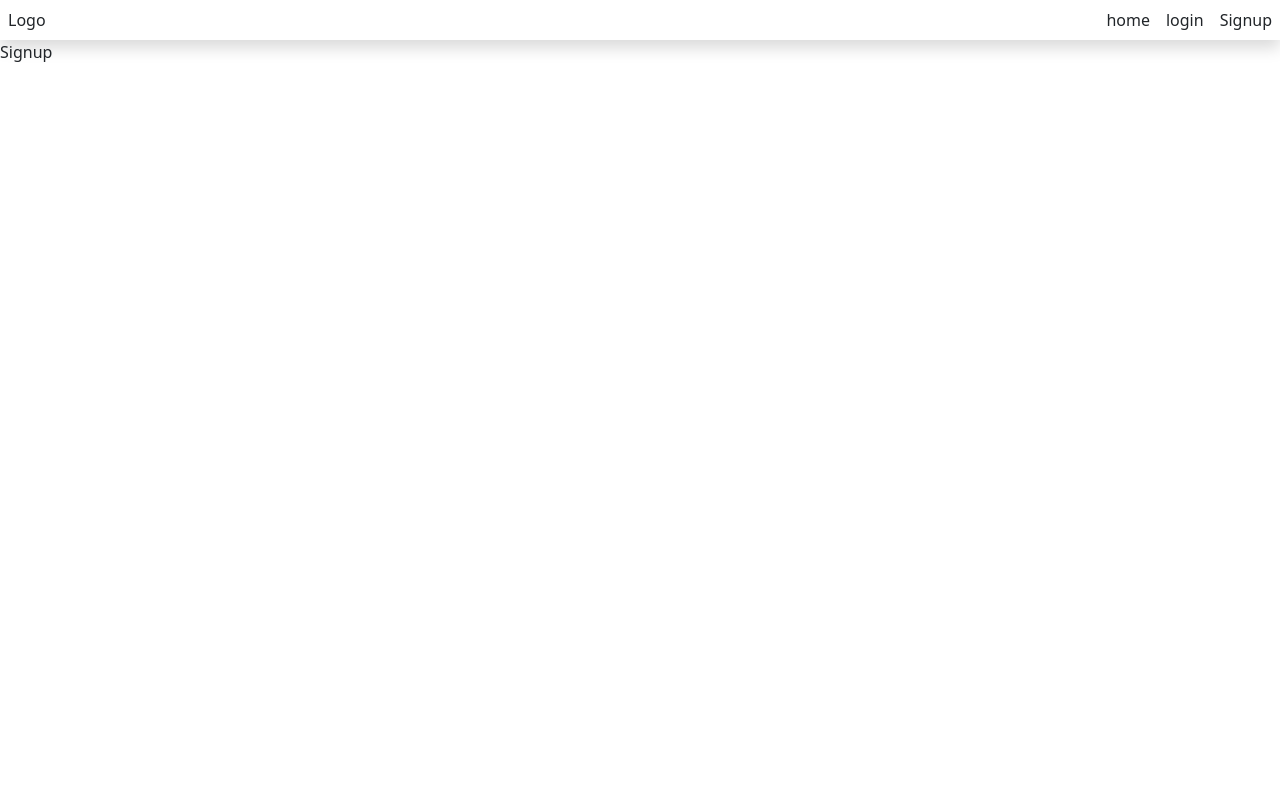
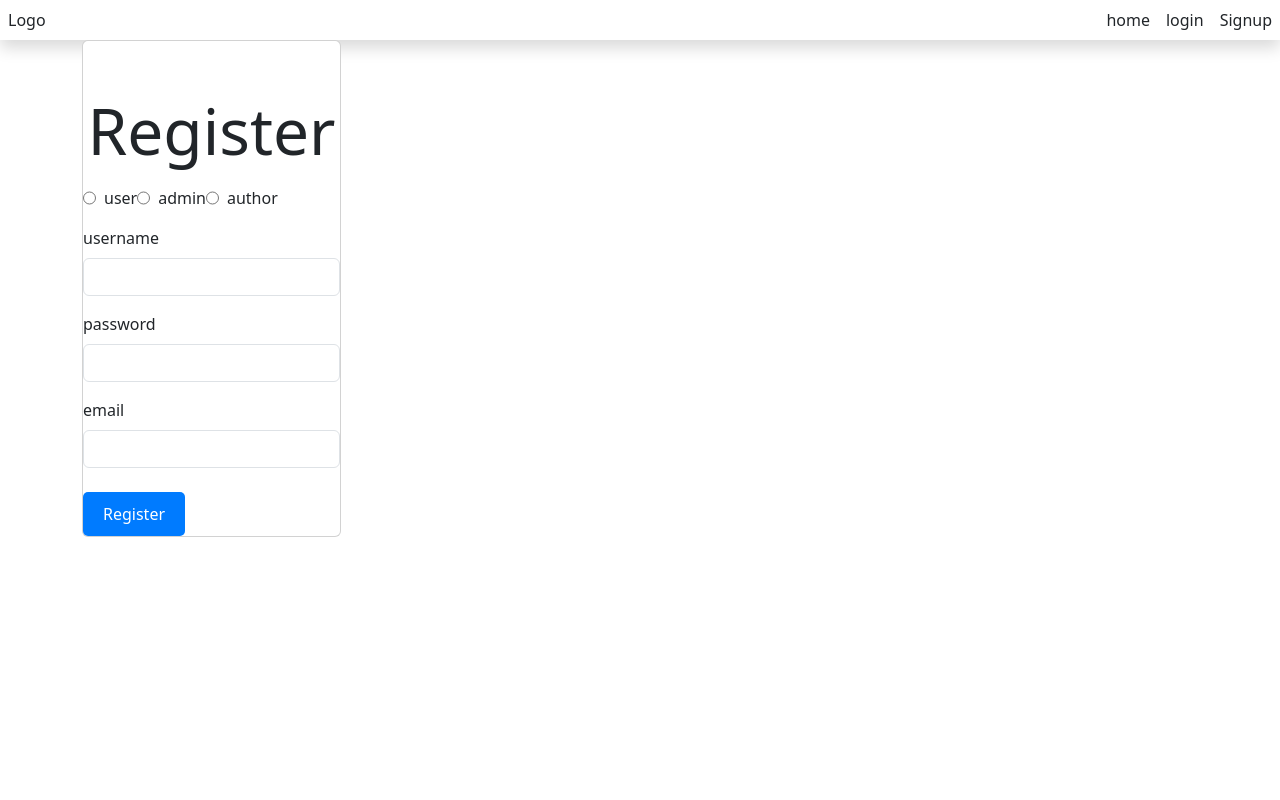
Before and after one commit to Devyalamaddi/Blog-App, a React (Vite) app in the folder client/: page /signup in a window 1280 px wide. Shown: the top 800 px of the page. Built offline with nearby package versions, Linux system fonts and the light colour scheme.

Commit message:
designed login and signup page

```diff
--- a/client/src/components/Footer.jsx
+++ b/client/src/components/Footer.jsx
@@ -7,7 +7,7 @@ const Footer = () => {
   return (
     <footer className="footer">
       <div className="footer-content">
-        <div className="footer-section about">
+        <div className="footer-section about-footer">
           <h3>About This Blog</h3>
           <p>
             Welcome to our blog! Stay updated with the latest articles on web development, technology, and more.
--- a/client/src/components/Header.jsx
+++ b/client/src/components/Header.jsx
@@ -8,12 +8,12 @@ function Header() {
         <Link className='nav-link' to=''>Logo</Link>
       </div>
       <div className='d-flex gap-3'>
-        <NavLink className="nav-link  hover:text-fuchsia-600 focus:text-orange-600" to='/'>home</NavLink>
-        <NavLink className="nav-link  hover:text-fuchsia-600  focus:text-orange-600" to='/login'>login</NavLink>
-        <NavLink className="nav-link  hover:text-fuchsia-600 focus:text-orange-600" to='/signup'>Signup</NavLink>
+        <NavLink className="nav-link  hover:text-fuchsia-600 focus:text-orange-600 active:text-red-700" to='/'>home</NavLink>
+        <NavLink className="nav-link  hover:text-fuchsia-600  focus:text-orange-600 active:text-red-700" to='/login'>login</NavLink>
+        <NavLink className="nav-link  hover:text-fuchsia-600 focus:text-orange-600 active:text-red-700" to='/signup'>Signup</NavLink>
       </div>
     </nav>
   )
 }
 
-export default Header
+export default Header;
--- /dev/null
+++ b/client/src/pages/Home.css
@@ -0,0 +1,103 @@
+/* Global Styles */
+.home-container {
+    font-family: 'Arial', sans-serif;
+    padding: 20px;
+    color: #333;
+  }
+
+  /* Hero Section */
+  .hero {
+    background-color: #f0f8ff;
+    padding: 40px;
+    text-align: center;
+    border-radius: 10px;
+    margin-bottom: 30px;
+  }
+
+  .hero h1 {
+    margin-bottom: 10px;
+  }
+
+  .hero p {
+    margin-bottom: 20px;
+  }
+
+  /* Button Styles */
+  .btn {
+    padding: 10px 20px;
+    background-color: #007bff;
+    color: white;
+    border: none;
+    border-radius: 5px;
+    cursor: pointer;
+    font-size: 16px;
+  }
+
+  .btn:hover {
+    background-color: #0056b3;
+  }
+
+  /* About Section */
+  .about {
+    background-color: #f9f9f9;
+    padding: 30px;
+    border-radius: 10px;
+    margin-bottom: 30px;
+    box-shadow: 0 4px 8px rgba(0, 0, 0, 0.1);
+  }
+
+  .about ul {
+    padding-left: 20px;
+  }
+
+  .about blockquote {
+    font-style: italic;
+    margin-top: 20px;
+    color: #555;
+  }
+
+  /* Posts Section */
+  .posts {
+    margin-bottom: 30px;
+  }
+
+  .post-item {
+    border: 1px solid #ddd;
+    padding: 20px;
+    border-radius: 10px;
+    margin-bottom: 20px;
+    background-color: #fff;
+  }
+
+  .post-item h3 {
+    margin-bottom: 10px;
+  }
+
+  .post-item p {
+    margin-bottom: 10px;
+  }
+
+  .link {
+    text-decoration: none;
+    color: #007bff;
+  }
+
+  .link:hover {
+    text-decoration: underline;
+  }
+
+  /* Subscribe Section */
+  .subscribe {
+    background-color: #f0f8ff;
+    padding: 20px;
+    text-align: center;
+    border-radius: 10px;
+  }
+
+  .email-input {
+    padding: 10px;
+    width: 300px;
+    border: 1px solid #ddd;
+    border-radius: 5px;
+    margin-right: 10px;
+  }
--- a/client/src/pages/Home.jsx
+++ b/client/src/pages/Home.jsx
@@ -1,12 +1,58 @@
-import React from 'react'
+import React from 'react';
+import {Link} from 'react-router-dom'
+import './Home.css';
 
-function Home() {
+function Home(){
   return (
-    <div className="container">
-      <div className='display-4 mt-4'> Welcome :{')'} <strong className='display-2'>Blogie</strong> {'<3'} </div>
-      {/* <h1 className='font-medium hover:bg-green-400'>DEV</h1> */}
+    <div className="home-container">
+      {/* Hero Section */}
+      <div className="hero">
+        <h1>Welcome to My Blog</h1>
+        <p>Explore articles, ideas, and insights. Stay updated with the latest posts!</p>
+        <Link className='nav-link' to='/signup'>Get Started</Link>
+      </div>
+
+      {/* About Section */}
+      <div className="about">
+        <h2>About This Blog</h2>
+        <p>
+          This blog covers a range of topics including tech, lifestyle, and personal growth. Our
+          mission is to provide valuable and engaging content to our readers.
+        </p>
+        <ul>
+          <li>Tech tutorials and news</li>
+          <li>Tips for personal development</li>
+          <li>Industry insights</li>
+        </ul>
+        <blockquote>
+          "A blog that brings value to the community is more than just a website—it's a movement."
+        </blockquote>
+      </div>
+
+      {/* Latest Posts Section */}
+      <div className="posts">
+        <h2>Latest Posts</h2>
+        <div className="post-item">
+          <h3>How to Learn React Fast</h3>
+          <p>Discover the key steps and resources to mastering React in no time...</p>
+          <a href="#" className="link">Read More</a>
+        </div>
+        <div className="post-item">
+          <h3>Top 5 Productivity Tips for Developers</h3>
+          <p>Increase your productivity with these proven tips...</p>
+          <a href="#" className="link">Read More</a>
+        </div>
+      </div>
+
+      {/* Subscribe Section */}
+      <div className="subscribe">
+        <h2>Subscribe to Our Newsletter</h2>
+        <p>Get the latest posts and exclusive content delivered directly to your inbox.</p>
+        <input type="email" placeholder="Enter your email" className="email-input" />
+        <button className="btn">Subscribe</button>
+      </div>
     </div>
-  )
-}
+  );
+};
 
-export default Home
+export default Home;
--- a/client/src/pages/Login.jsx
+++ b/client/src/pages/Login.jsx
@@ -2,7 +2,55 @@ import React from 'react'
 
 function Login() {
   return (
-    <div>Login</div>
+    <div className="container">
+      <div className="d-flex justify-center">
+        <div className='card bg-amber-500 mt-8'>
+          <form className="form mt-5 p-12 pt-1" onSubmit={handleSubmit(submitRegisteredUser)}>
+            <h2 className="text-center display-3 mb-3">Register</h2>
+            <div className="user-radio d-flex justify-evenly ">
+
+              <div className="user-radio d-flex gap-2 ">
+                <input type="radio" {...register('userType',{required:true})} id="user" value="user"/>
+                <label htmlFor="user">user</label>
+              </div>
+              <div className="user-radio d-flex gap-2 ">
+                <input type="radio" {...register('userType',{required:true})} id="admin" value="admin"/>
+                <label htmlFor="admin">admin</label>
+              </div>
+              <div className="user-radio d-flex gap-2 ">
+                <input type="radio" {...register('userType',{required:true})} id="author" value="author"/>
+                <label htmlFor="author">author</label>
+              </div>
+
+            </div>
+            {
+              errors.userType?.type==='required' && <p className='text-green-800 text-center'>*select any one</p>
+            }
+
+
+            <label htmlFor="username" className="form-label mt-3">username</label>
+            <input type="text" {...register('username',{required:true})} id="username" className='form-control w-96'/>
+            {
+              errors.username?.type==='required' && <p className='text-red-600'>*username needed</p>
+            }
+
+            <label htmlFor="password" className="form-label mt-3">password</label>
+            <input type="password" {...register('password',{required:true,minLength:8})} id="password" className='form-control w-96' />
+            {
+              errors.password?.type==='required' && <p className="text-red-700">*give a password</p>
+            }
+            {
+              errors.password?.type==='minLength' && <p className="text-blue-600">*minimum length of password is 8</p>
+            }
+
+            <div className="d-flex justify-center">
+              <button type="submit" className='btn bg-slate-200 border-indigo-700 hover:border-black hover:bg-gray-800 hover:text-red-50 mt-4 '>Register</button>
+            </div>
+          </form>
+
+        </div>
+      </div>
+    </div>
   )
 }
 
--- a/client/src/pages/Signup.jsx
+++ b/client/src/pages/Signup.jsx
@@ -1,8 +1,70 @@
-import React from 'react'
+import React from 'react';
+import {useForm} from 'react-hook-form';
 
 function Signup() {
+  const {register,handleSubmit,formState:{errors}} =useForm();
+
+  function submitRegisteredUser(userObj){
+    console.log(userObj)
+  }
+
   return (
-    <div>Signup</div>
+    <div className="container">
+      <div className="d-flex justify-center">
+        <div className='card bg-amber-500 mt-8'>
+          <form className="form mt-5 p-12 pt-1" onSubmit={handleSubmit(submitRegisteredUser)}>
+            <h2 className="text-center display-3 mb-3">Register</h2>
+            <div className="user-radio d-flex justify-evenly ">
+
+              <div className="user-radio d-flex gap-2 ">
+                <input type="radio" {...register('userType',{required:true})} id="user" value="user"/>
+                <label htmlFor="user">user</label>
+              </div>
+              <div className="user-radio d-flex gap-2 ">
+                <input type="radio" {...register('userType',{required:true})} id="admin" value="admin"/>
+                <label htmlFor="admin">admin</label>
+              </div>
+              <div className="user-radio d-flex gap-2 ">
+                <input type="radio" {...register('userType',{required:true})} id="author" value="author"/>
+                <label htmlFor="author">author</label>
+              </div>
+
+            </div>
+            {
+              errors.userType?.type==='required' && <p className='text-green-800 text-center'>*select any one</p>
+            }
+
+
+              <label htmlFor="username" className="form-label mt-3">username</label>
+              <input type="text" {...register('username',{required:true})} id="username" className='form-control w-96'/>
+              {
+                errors.username?.type==='required' && <p className='text-red-600'>*username needed</p>
+              }
+
+            <label htmlFor="password" className="form-label mt-3">password</label>
+            <input type="password" {...register('password',{required:true,minLength:8})} id="password" className='form-control w-96' />
+            {
+              errors.password?.type==='required' && <p className="text-red-700">*give a password</p>
+            }
+            {
+              errors.password?.type==='minLength' && <p className="text-blue-600">*minimum length of password is 8</p>
+            }
+
+            <label htmlFor="email" className="form-label mt-3">email</label>
+            <input type="email" {...register('email',{required:true})} id="email" className='form-control w-96' />
+            {
+              errors.email?.type==='required' && <p className="text-red-500">*enter email</p>
+            }
+
+
+            <div className="d-flex justify-center">
+              <button type="submit" className='btn bg-slate-200 border-indigo-700 hover:border-black hover:bg-gray-800 hover:text-red-50 mt-4 '>Register</button>
+            </div>
+          </form>
+
+        </div>
+      </div>
+    </div>
   )
 }
 
```
